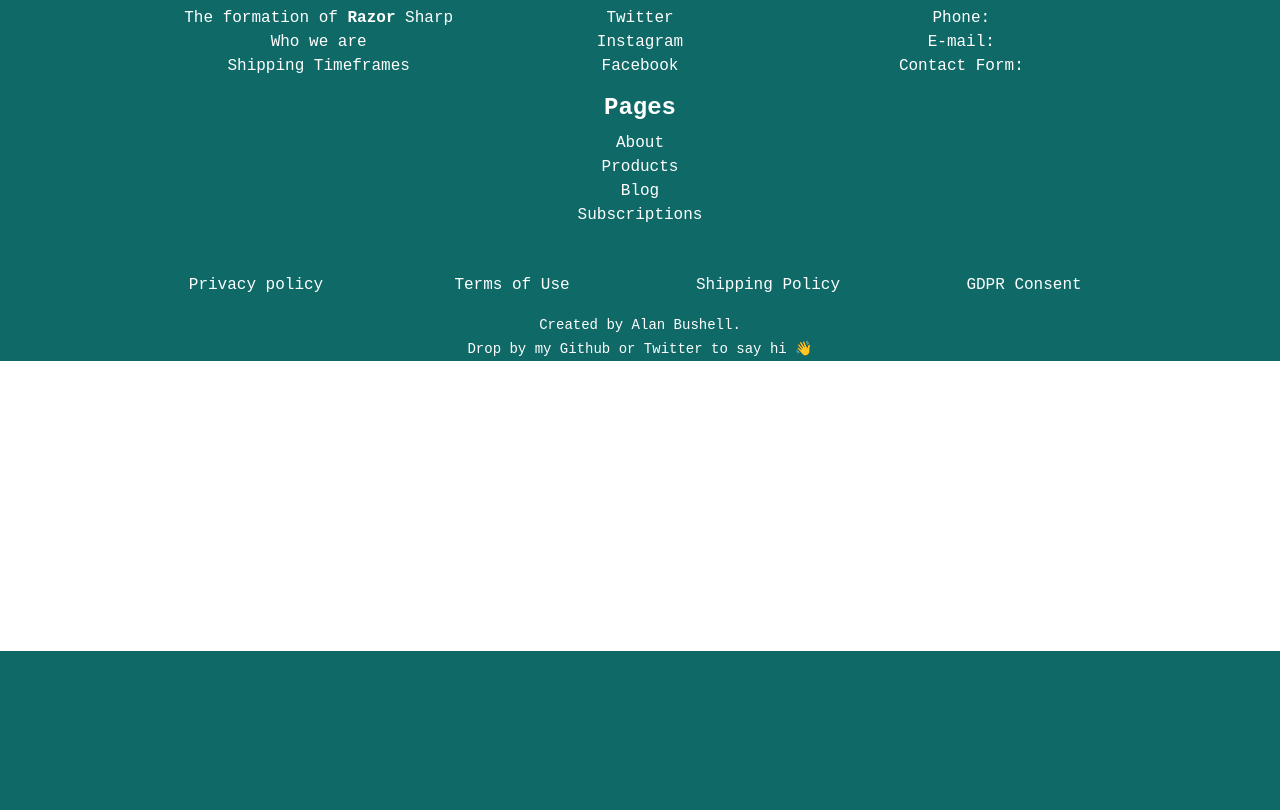
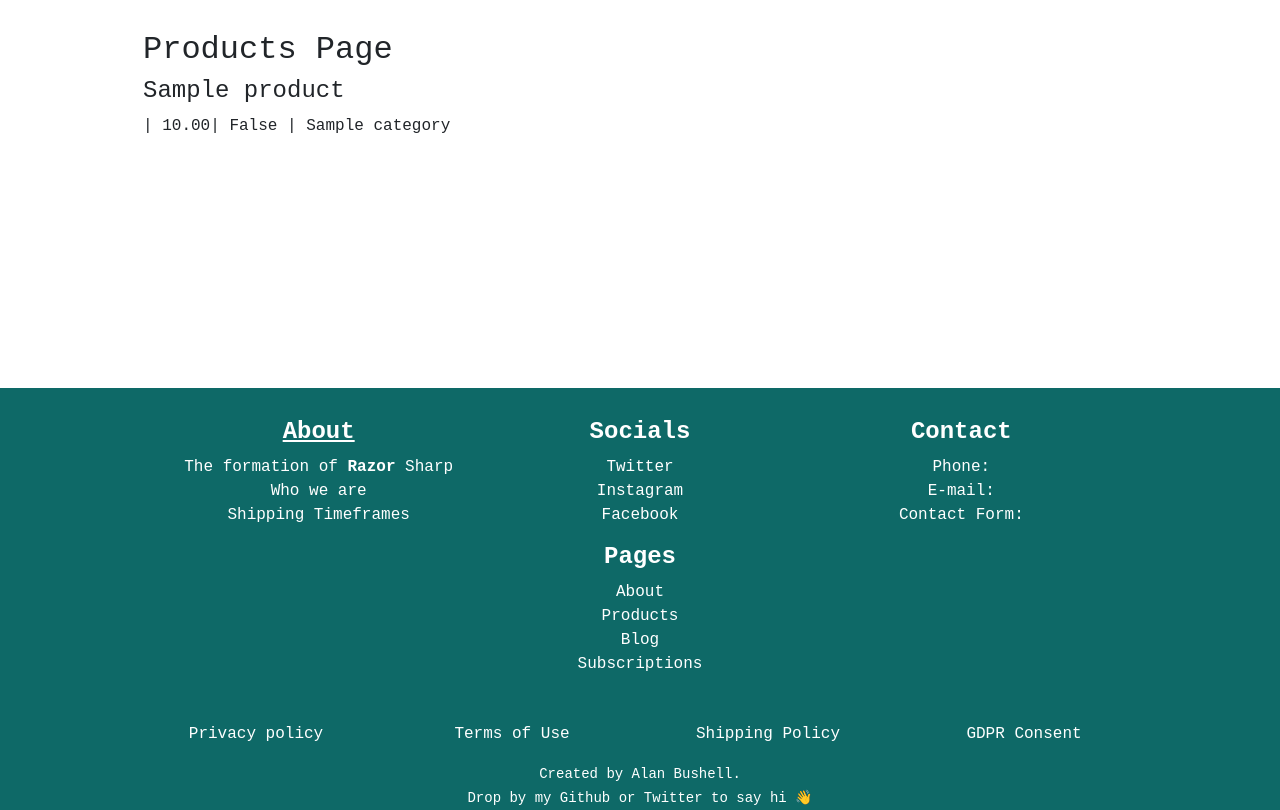
Before and after one commit to Alan-Bushell/razor-sharp, a Django app: page /products/ in a window 1280 px wide. Shown: the part 149-959 px from the top of the page. Before the commit the page ends 800 px from the top, so only its background shows below. Run offline with Django 3.2, Linux system fonts and the light colour scheme; tables that the repository leaves empty hold one stand-in row (values such as "Sample post"); some libraries are stand-ins or nearby versions.

Commit message:
add products to template and make them display

```diff
--- a/home/templates/home/index.html
+++ b/home/templates/home/index.html
@@ -52,7 +52,7 @@
 
     <!--Card section for blog-->
 
-    <div class="container">
+    <div class="container" id="articles-container">
         <div class="row">
             <div class="col-sm-12">
                 <h3 class=" text-center text-black">Our Articles</h3>
--- a/products/templates/products/products.html
+++ b/products/templates/products/products.html
@@ -2,7 +2,22 @@
 {% load static %}
 
 {% block content %}
+<div class="container products-page">
+    <div class="row">
+        <div class="col">
+            <div class="heading">
+                <h2>Products Page</h2>
 
-<h2>Products Page</h2>
+                {% for product in products %}
+                <h4>{{ product.product_name }}</h4> | {{product.price}}| {{product.in_stock}}
+                | {{product.category}}
+                {% endfor %}
+            </div>
+        </div>
+    </div>
+</div>
+
+
+
 
 {% endblock %}
--- a/products/views.py
+++ b/products/views.py
@@ -6,5 +6,9 @@ from .models import Product
 
 def products(request):
     """ A view to return products page """
+    products = Product.objects.all()
 
-    return render(request, 'products/products.html')
+    context = {
+        'products': products,
+    }
+    return render(request, 'products/products.html', context)
--- a/razor_sharp/urls.py
+++ b/razor_sharp/urls.py
@@ -21,6 +21,6 @@ from django.conf.urls.static import static
 urlpatterns = [
     path('admin/', admin.site.urls),
     path('accounts/', include('allauth.urls')),
+    path('products/', include('products.urls')),
     path('', include('home.urls')),
-    path('products/', include('products.urls')),
 ] + static(settings.MEDIA_URL, document_root=settings.MEDIA_ROOT)
--- a/static/css/base.css
+++ b/static/css/base.css
@@ -139,6 +139,11 @@ button.navbar-toggler{
     background-color: #0e6967;
     color: white;
     text-align: center;
+    width: 100%;
+}
+
+.heading{
+    margin-bottom: 200px;
 }
 
 .footer-row{
@@ -151,6 +156,12 @@ button.navbar-toggler{
 
 li{
     list-style-type: none;
+}
+
+/* Products Page */
+
+.products-page{
+    margin-top: 180px;
 }
 
 /* Media Queries */
--- a/templates/base.html
+++ b/templates/base.html
@@ -131,7 +131,7 @@
     {% block postloadjs %}
     {% endblock %}
 
-    <footer class="footer-container">
+    <footer class="footer-container sticky-bottom">
         <div class="container">
             <div class="row footer-row">
                 <div class="col-xs-12 col-lg-4">
--- a/templates/includes/main-nav.html
+++ b/templates/includes/main-nav.html
@@ -1,12 +1,12 @@
 <div class="collapse navbar-collapse nav-bg-color" id="main-nav">
     <ul class="navbar-nav w-auto mx-auto">
         <li class="nav-item">
-            <a class="logo-font font-weight-bold nav-link text-white mr-5" href="#" id="home-link">
+            <a class="logo-font font-weight-bold nav-link text-white mr-5" href="{% url 'home' %}" id="home-link">
                 Home
             </a>
         </li>
         <li class="nav-item dropdown">
-            <a class="logo-font font-weight-bold nav-link text-white mr-5" href="{% url 'products' %}" id="products-link" data-toggle="dropdown" aria-haspopup="true" aria-expanded="false">
+            <a class="logo-font font-weight-bold nav-link text-white mr-5" href="{% url 'products' %}" id="products-link">
                 Products
             </a>
         </li>
--- a/templates/includes/mobile-top-header.html
+++ b/templates/includes/mobile-top-header.html
@@ -1,6 +1,6 @@
 <li class="list-inline-item">
     <a class="text-white nav-link d-block d-lg-none" href="#" id="mobile-search" data-toggle="dropdown" aria-haspopup="true" aria-expanded="false">
-        <div class="text-center">
+        <div class="text-center mobile-responsive">
             <div><i class="fas fa-search fa-lg text-white"></i></div>
             <p class="my-0 text-white">Search</p>
         </div>
@@ -22,7 +22,7 @@
 </li>
 <li class="list-inline-item dropdown">
     <a class="text-black nav-link d-block d-lg-none" href="#" id="user-options" data-toggle="dropdown" aria-haspopup="true" aria-expanded="false">
-        <div class="text-center">
+        <div class="text-center mobile-responsive">
             <div><i class="fas fa-user fa-lg"></i></div>
             <p class="my-0 text-white">My Account</p>
         </div>
@@ -42,7 +42,7 @@
 </li>
 <li class="list-inline-item">
     <a class="{% if grand_total %}text-primary font-weight-bold{% else %}text-black{% endif %} nav-link d-block d-lg-none" href="">
-        <div class="text-center">
+        <div class="text-center mobile-responsive">
             <div><i class="fas fa-shopping-bag fa-lg"></i></div>
             <p class="my-0 text-white">
                 {% if grand_total %}
```
Also changed, not shown: other parts of static/css/base.css (+45 -0 lines).
